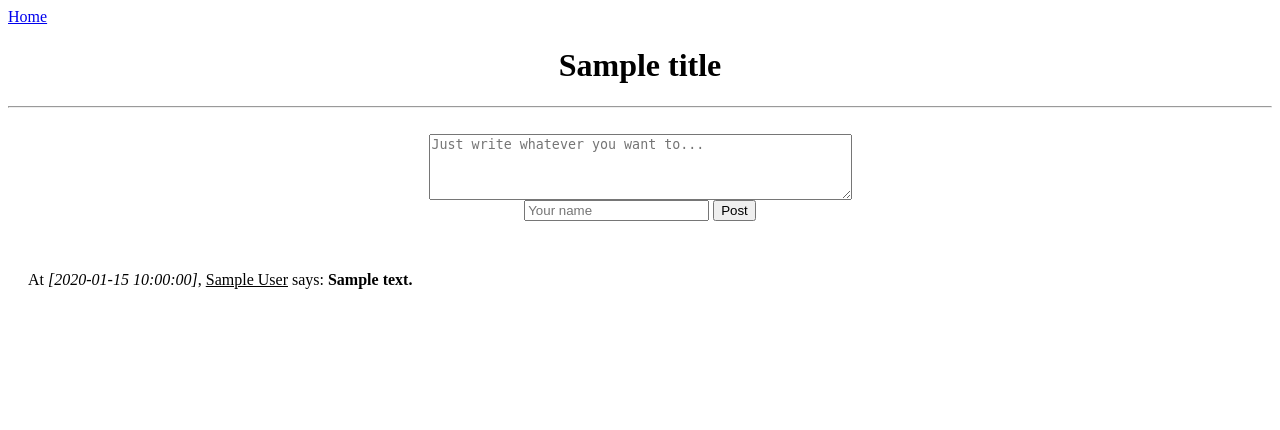
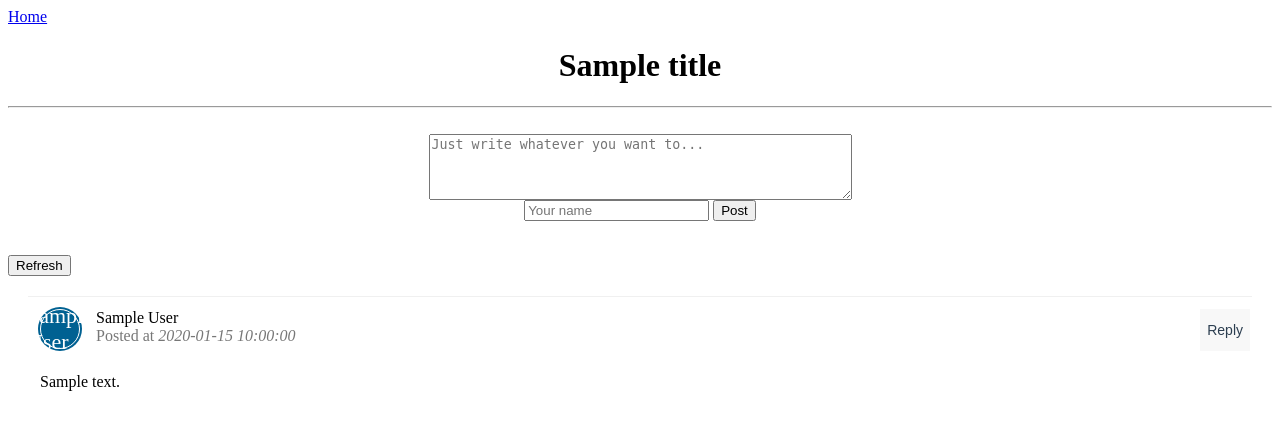
Before and after one commit to theparadoxer02/YourNet, a Flask app: template client_app/app/templates/index.html in a window 1280 px wide. Shown: the top 430 px of the page. Run offline with Flask 2, Linux system fonts and the light colour scheme; the template is opened without the code that fills it: most values are stand-ins (such as "Sample title", 1, 10 or a date in 2020).

Commit message:
Update how the post box looks and add relevant CSS.

```diff
--- a/client_app/app/templates/index.html
+++ b/client_app/app/templates/index.html
@@ -6,7 +6,7 @@
 
 	<center>
 	<form action="/submit" id="textform" method="post">
-	    <textarea name="text" rows="4" cols="50" placeholder="Just write whatever you want to..."></textarea>
+	    <textarea name="body" rows="4" cols="50" placeholder="Just write whatever you want to..."></textarea>
 	    <br>
 	    <input type="text" name="author" placeholder="Your name">
 	    <input type="submit" value="Post">
@@ -15,11 +15,89 @@
 
 	<br>
 
-	<div style="margin-left: 20px;">
+	<form action="/fetch">
+    	<input type="submit" value="Refresh" />
+	</form>
+
+	<div style="margin: 20px;">
+
     {% for post in posts %}
-    <p>
-      At <i>[{{ post.time }}]</i>, <u>{{ post.author }}</u> says: <b>{{ post.body }}</b>
-    </p>
-    {% endfor %}
+    <div class="post_box">
+	   <div class="post_box-header">
+	      <div class="post_box-options"><button class="option-btn">Reply</button></div>
+	      <div style="background: rgb(0, 97, 146) none repeat scroll 0% 0%; box-shadow: rgb(0, 97, 146) 0px 0px 0px 2px;" class="post_box-avatar">{{post.author[0]}}</div>
+	      <div class="name-header">{{post.author}}</div>
+	      <div class="post_box-subtitle"> Posted at <i>{{post.time}}</i></div>
+	   </div>
+	   <div>
+	      <div class="post_box-body">
+	         <p>{{post.body}}</p>
+	      </div>
+	   </div>
+	</div>
+	{% endfor %}
+
+	<style>
+		.post_box {
+		    background: #fff;
+		    padding: 12px 0px 0px 12px;
+		    margin-top: 0px;
+		    margin-bottom: 8px;
+		    border-top: 1px solid #f0f0f0;
+		}
+
+		.post_box-header {
+		    padding-bottom: 12px;
+		}
+
+		.post_box-avatar {
+		    width: 38px;
+		    height: 38px;
+		    border-radius: 50%;
+		    display: flex;
+		    justify-content: center;
+		    align-items: center;
+		    color: white;
+		    font-size: 22px;
+		    float: left;
+		    margin-right: 16px;
+		    border: 1px solid #fff;
+		    box-shadow: 0px 0px 0px 2px #f00;
+		}
+
+		.post_box-avatar::after {
+		    content:"";
+		    display:block;
+		}
+
+		.post_box-name {
+		    font-weight: bold;
+		}
+
+		.post_box-subtitle {
+		    color: #777;
+		}
+
+		.post_box-body {
+		    margin-top: 16px;
+		    margin-bottom: 8px;
+		}
+
+		.post_box-options {
+		    float: right;
+		}
+		.option-btn {
+		    background: #f8f8f8;
+		    border: none;
+		    color: #2c3e50;
+		    padding: 7px;
+		    cursor: pointer;
+		    font-size: 14px;
+		    margin-left: 2px;
+		    margin-right: 2px;
+		    outline: none;
+		    height: 42px;
+		}
+	</style>
     </div>
 {% endblock %}
```
